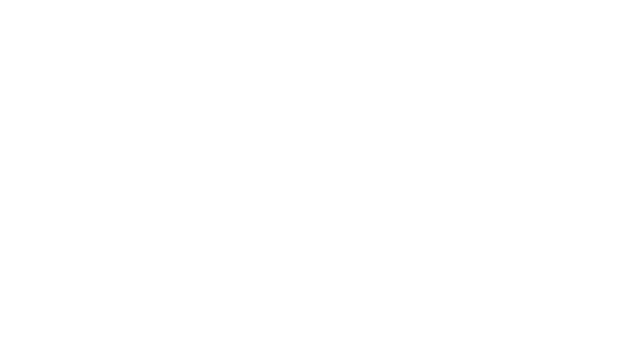
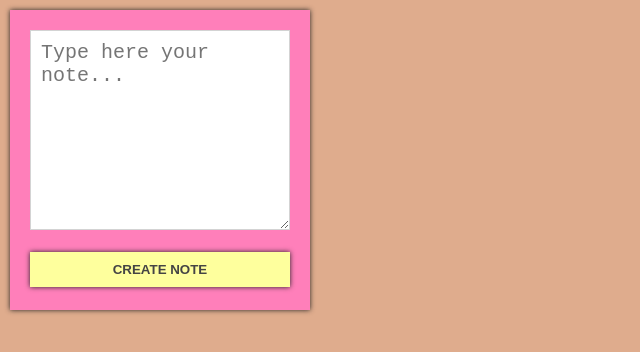
Before and after one commit to lenski88/sticky-notes, a React (Create React App) app: page / in a window 1280 px wide. Shown: the top 352 px of the page, without its empty margins (0-640 px from the left). Built offline with nearby package versions, Linux system fonts and the light colour scheme.

Commit message:
feat: add form new note

```diff
--- a/src/App.js
+++ b/src/App.js
@@ -1,8 +1,24 @@
 import React from "react";
 import { NotesContextProvider } from "./context/NotesContext";
+import { GlobalStyles } from "./globalStyles";
+import styled from "styled-components";
+import { NewNotes } from "./components/NewNotes";
 
 function App() {
-  return <NotesContextProvider></NotesContextProvider>;
+  return (
+    <NotesContextProvider>
+      <GlobalStyles />
+      <StyledContainer>
+        <NewNotes />
+      </StyledContainer>
+    </NotesContextProvider>
+  );
 }
 
 export default App;
+
+const StyledContainer = styled.div`
+  position: relative;
+  max-width: 1440px;
+  margin: 0 auto;
+`;
--- /dev/null
+++ b/src/components/NewNotes.js
@@ -0,0 +1,62 @@
+import React, {useState, useContext} from 'react';
+import styled from 'styled-components';
+import { NotesContext } from '../context/NotesContext';
+
+
+export const NewNotes = () => {
+    const {addNote} = useContext(NotesContext);
+    const [note, setNote] = useState('')
+
+    const handleSubmit = (eo) => {
+        eo.preventDefault();
+        addNote(note);
+        setNote('')
+    }
+    return (
+        <StyledNewNotesFrom onSubmit={handleSubmit}>
+            <textarea value={note} onChange={(eo)=> setNote(eo.target.value)} placeholder='Type here your note...' ></textarea>
+            <button type='submit'>Create note</button>
+        </StyledNewNotesFrom>
+    )
+}
+
+
+const StyledNewNotesFrom = styled.form`
+    position: absolute;
+    top: 10px;
+    left:10px;
+    width: 300px;
+    height: 300px;
+    padding:20px;
+    background-color: #ff7fba;
+    box-shadow:  0 0 5px #222;
+
+    & textarea {
+        border: 1px solid lightgrey;
+        min-width: 100%;
+        max-width: 100%;
+        height: 200px;
+        min-height: 200px;
+        max-height: 200px;
+        padding: 10px;
+        outline: none;
+        font-size: 2rem;
+    }
+
+    & button {
+        width:100%;
+        padding:10px;
+        margin:20px 0;
+        background-color: #feff9d;
+        border:none;
+        box-shadow: 0 0 5px #222;
+        transition: all .5s;
+        color:#444;
+        text-transform: uppercase;
+        font-weight: 700    ;
+        &:hover {
+            background-color: #7bfcff;
+            transform: scale(.98)
+        }
+    }
+`
--- a/src/context/NotesContext.js
+++ b/src/context/NotesContext.js
@@ -70,11 +70,10 @@
     }
   }
 };
-
 export const NotesContextProvider = ({ children }) => {
   const [state, dispatch] = useReducer(notesReducer, initialState);
 
-  const addNotes = (note) => {
+  const addNote = (note) => {
     dispatch({ type: ADD_NOTES, payload: note });
   };
 
@@ -83,7 +82,7 @@
   };
 
   return (
-    <NotesContext.Provider value={{ state, addNotes, deleteNote }}>
+    <NotesContext.Provider value={{ state, addNote, deleteNote }}>
       {children}
     </NotesContext.Provider>
   );
--- /dev/null
+++ b/src/globalStyles.js
@@ -0,0 +1,21 @@
+import { createGlobalStyle } from "styled-components";
+
+export const GlobalStyles = createGlobalStyle`
+
+html {
+    font-size: 62.5%;
+    font-family: Arial, Helvetica, sans-serif;
+}
+
+* {
+    margin: 0;
+    padding: 0;
+    box-sizing: border-box;
+}
+
+body {
+    width:100%;
+    height: 100%;
+    background-color: #dfac8d;
+}
+`;
```
